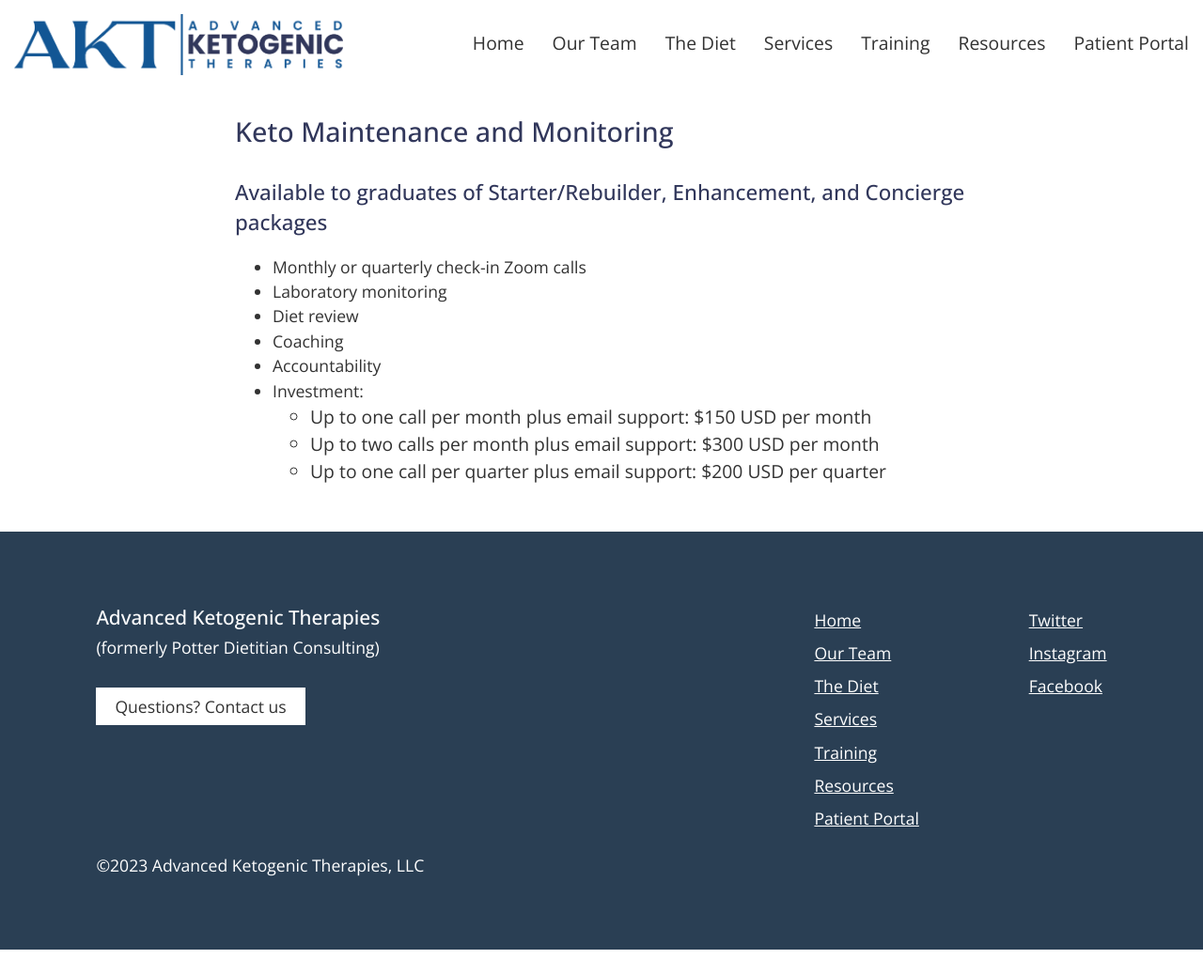
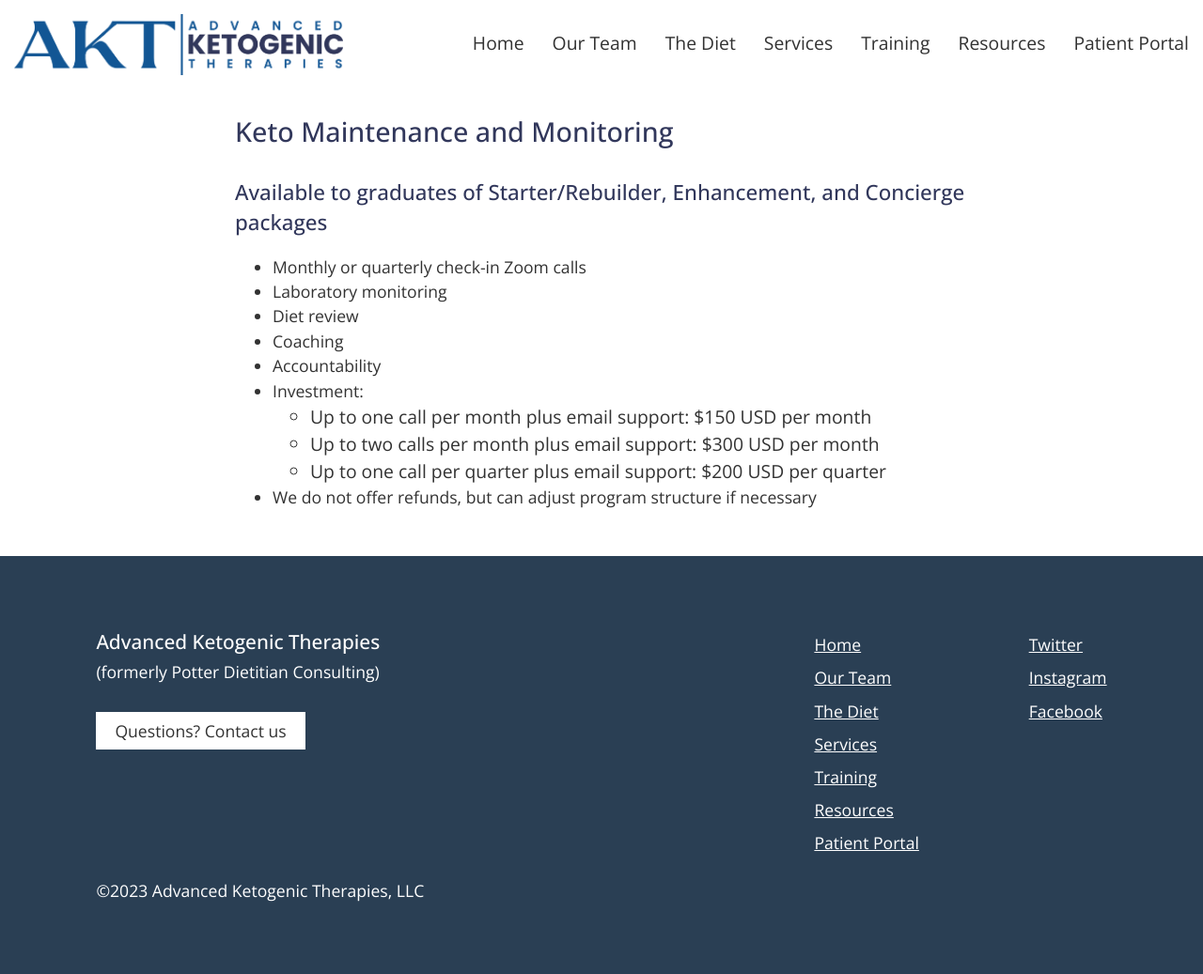
Before and after one commit to janmilosh/potterketo_jekyll, a Jekyll site: the page built from _pages/monitoring.html, in a window 1280 px wide. Shown: the whole page at 94% size. Built offline with Jekyll 4.4.1, drawn with Linux system fonts in a browser that asks for light colours; nearby versions of some CDN libraries; before the commit the page ends 1011 px from its top, so only the background shows below that.

Commit message:
Add refund verbiage

```diff
--- a/_pages/five_call.html
+++ b/_pages/five_call.html
@@ -14,6 +14,7 @@
     <li>Close communication with dietitian throughout program (via email/chat)</li>
     <li>Package to be utilized over 60 days</li>
     <li>Investment: $1000 USD (payable in 1 or 2 installments)</li>
+    <li>We do not offer refunds, but can adjust program structure if necessary</li>
   </ul>
   <div class="services-grid">
     <div class="service">
--- a/_pages/monitoring.html
+++ b/_pages/monitoring.html
@@ -18,5 +18,6 @@
         <li>Up to one call per quarter plus email support: $200 USD per quarter</li>
       </ul>
     </li>
+    <li>We do not offer refunds, but can adjust program structure if necessary</li>
   </ul>
 </div>
--- a/_pages/premium_concierge_package.html
+++ b/_pages/premium_concierge_package.html
@@ -25,6 +25,7 @@
       </ul>
     </li>
     <li>Investment: $3225 USD</li>
+    <li>We do not offer refunds, but can adjust program structure if necessary</li>
   </ul>
   <div class="services-grid">
     <div class="service">
--- a/_pages/starter_rebuilder.html
+++ b/_pages/starter_rebuilder.html
@@ -19,6 +19,7 @@
     <li>Close communication with dietitian throughout program (via email/chat)</li>
     <li>Program length: 120 days max</li>
     <li>Investment: $2125 USD (payable in 1 or 4 installments)</li>
+    <li>We do not offer refunds, but can adjust program structure if necessary</li>
   </ul>
   <div class="services-grid">
     <div class="service">
```
Also changed, not shown: 4 other files.
